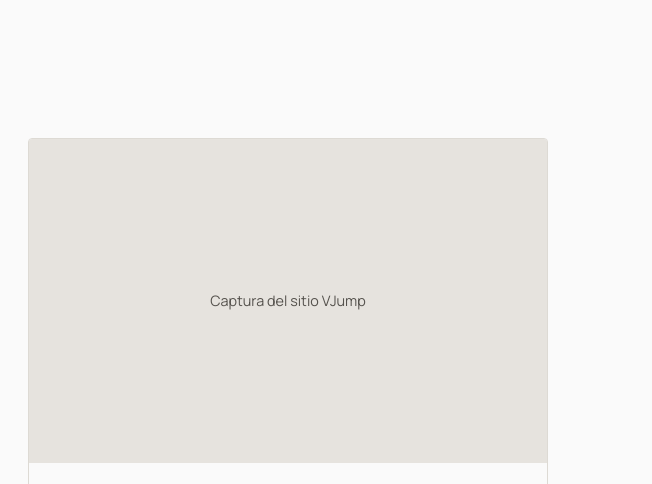
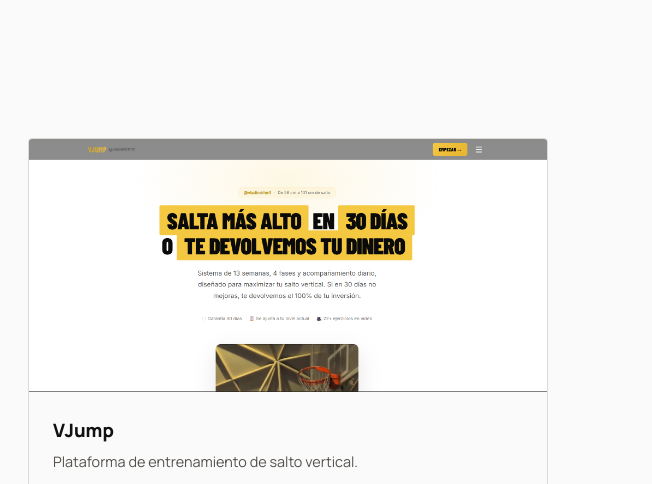
Before and after one commit to vhmtz4230-cyber/weblift, a plain HTML site: page index.html in a window 1280 px wide. Shown: the part 1047-1531 px from the top of the page, 628-1280 px from the left. Drawn offline with Linux system fonts and the light colour scheme.

Commit message:
Agrega captura real del sitio VJump al portafolio

```diff
--- a/css/styles.css
+++ b/css/styles.css
@@ -231,18 +231,6 @@
   transition: border-color var(--transition);
 }
 .portfolio-card:hover { border-color: var(--text); }
-
-.portfolio-image-placeholder {
-  aspect-ratio: 16 / 10;
-  background: #E6E3DE;
-  display: flex;
-  align-items: center;
-  justify-content: center;
-  color: var(--text-muted);
-  font-size: 0.9rem;
-  text-align: center;
-  padding: 1rem;
-}
 
 .portfolio-image {
   aspect-ratio: 1900 / 929;
--- a/index.html
+++ b/index.html
@@ -127,8 +127,8 @@
           </article>
 
           <article class="portfolio-card reveal">
-            <div class="portfolio-image-placeholder">
-              <span>Captura del sitio VJump</span>
+            <div class="portfolio-image">
+              <img src="images/vjump-screenshot.png" alt="Captura del sitio web de VJump, plataforma de entrenamiento de salto vertical" loading="lazy" width="1920" height="929">
             </div>
             <div class="portfolio-content">
               <h3>VJump</h3>
```
Also changed, not shown: images/README.txt, images/vjump-screenshot.png (added).
